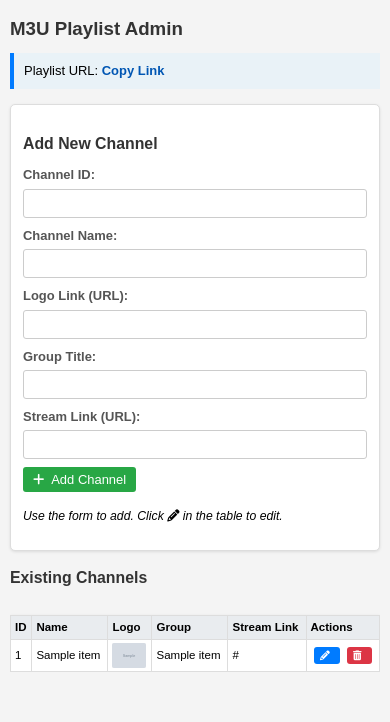
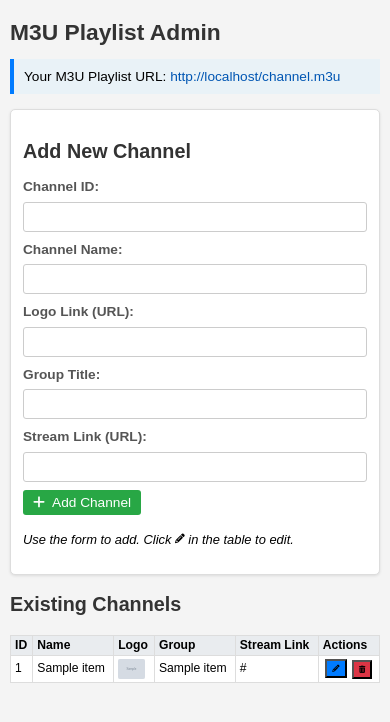
Before and after one commit to shahariarmahfuz/Live, a Flask app: page /admin1 in a window 390 px wide. Shown: the top 722 px of the page. Run offline with Flask 3, Linux system fonts and the light colour scheme; grey boxes marked "Sample" are stand-in pictures; a database or web service that is not in the repository returns one stand-in record (values such as "Sample title"); data that the repository does not hold is empty.

Commit message:
Update admin.html

```diff
--- a/templates/admin.html
+++ b/templates/admin.html
@@ -8,149 +8,78 @@
     <style>
         body {
             font-family: sans-serif;
-            margin: 10px; /* Margin কমানো হলো */
-            line-height: 1.5; /* Line height সামান্য কমানো হলো */
-            font-size: 0.95em; /* Base font size কমানো হলো */
+            margin: 10px;
+            line-height: 1.5;
+            font-size: 0.95em; /* Base font size for form area */
             max-width: 100%;
             overflow-x: hidden;
-            background-color: #f4f4f4; /* হালকা ব্যাকগ্রাউন্ড */
+            background-color: #f4f4f4;
         }
         h1, h2 {
             color: #333;
             margin-top: 15px;
             margin-bottom: 10px;
-            font-size: 1.5em; /* হেডিং সাইজ */
+            font-size: 1.5em;
         }
         h2 {
             font-size: 1.3em;
         }
 
+        /* --- Form Styles (Mostly Unchanged) --- */
         form#channel-form {
             margin-bottom: 15px;
-            padding: 12px; /* Padding কমানো হলো */
+            padding: 12px;
             border: 1px solid #ddd;
             border-radius: 5px;
-            background-color: #fff; /* সাদা ব্যাকগ্রাউন্ড */
+            background-color: #fff;
             box-sizing: border-box;
-            box-shadow: 0 1px 3px rgba(0,0,0,0.1); /* হালকা শ্যাডো */
+            box-shadow: 0 1px 3px rgba(0,0,0,0.1);
         }
-        label {
+        form#channel-form label {
             display: block;
-            margin-bottom: 4px; /* Margin কমানো হলো */
+            margin-bottom: 4px;
             font-weight: bold;
             color: #555;
-            font-size: 0.9em; /* লেবেলের ফন্ট সাইজ */
+            font-size: 0.9em;
         }
-        input[type="text"] {
+        form#channel-form input[type="text"] {
             width: 100%;
-            padding: 6px 8px; /* Padding কমানো হলো */
-            margin-bottom: 8px; /* Margin কমানো হলো */
+            padding: 6px 8px;
+            margin-bottom: 8px;
             border: 1px solid #ccc;
-            border-radius: 3px; /* বর্ডার রেডিয়াস */
-            font-size: 0.95em; /* ইনপুট ফন্ট সাইজ */
+            border-radius: 3px;
+            font-size: 0.95em;
             box-sizing: border-box;
         }
-        input[type="text"]:focus {
+        form#channel-form input[type="text"]:focus {
             border-color: #007bff;
             outline: none;
-            box-shadow: 0 0 0 2px rgba(0, 123, 255, 0.25); /* ফোকাস শ্যাডো */
+            box-shadow: 0 0 0 2px rgba(0, 123, 255, 0.25);
         }
-
-        /* --- Button Styles --- */
-        button {
-            padding: 5px 10px; /* Padding কমানো হলো */
+        form#channel-form button {
+            padding: 5px 10px;
             color: white;
             border: none;
             border-radius: 3px;
             cursor: pointer;
-            font-size: 0.9em; /* বাটনের ফন্ট সাইজ */
+            font-size: 0.9em;
             margin-right: 5px;
             margin-bottom: 5px;
-            vertical-align: middle; /* আইকন ও টেক্সট অ্যালাইনমেন্ট */
-            transition: background-color 0.2s ease; /* স্মুথ ট্রানজিশন */
+            vertical-align: middle;
+            transition: background-color 0.2s ease;
         }
-        button i {
-            margin-right: 4px; /* আইকন ও টেক্সটের মধ্যে স্পেস */
+        form#channel-form button i {
+            margin-right: 4px;
         }
-        button:hover {
+        form#channel-form button:hover {
             opacity: 0.85;
         }
+        #submit-button { background-color: #28a745; }
+        #submit-button.update-mode { background-color: #007bff; }
+        #cancel-edit-button { background-color: #ffc107; color: #333; display: none; }
+        #cancel-edit-button:hover { background-color: #e0a800; }
 
-        #submit-button {
-            background-color: #28a745; /* সবুজ অ্যাড বাটন */
-        }
-        #submit-button.update-mode {
-             background-color: #007bff; /* নীল আপডেট বাটন */
-        }
-         #cancel-edit-button {
-            background-color: #ffc107; /* হলুদ ক্যানসেল বাটন */
-            color: #333; /* ডার্ক টেক্সট */
-            display: none;
-         }
-         #cancel-edit-button:hover {
-            background-color: #e0a800;
-         }
-
-         /* --- Table Styles --- */
-        table {
-            width: 100%;
-            border-collapse: collapse;
-            margin-top: 15px;
-            font-size: 0.85em; /* টেবিলের ফন্ট সাইজ কমানো হলো */
-            background-color: #fff;
-            box-shadow: 0 1px 3px rgba(0,0,0,0.1);
-        }
-        th, td {
-            border: 1px solid #ddd;
-            padding: 4px 6px; /* সেলের প্যাডিং কমানো হলো */
-            text-align: left;
-            word-break: break-word;
-            vertical-align: middle; /* কনটেন্ট ভার্টিক্যালি মিডল */
-        }
-        th {
-            background-color: #e9ecef; /* হালকা হেডার ব্যাকগ্রাউন্ড */
-            font-weight: 600; /* সেমি-বোল্ড */
-            white-space: nowrap; /* হেডার যেন র‍্যাপ না হয় */
-        }
-        tr:nth-child(even) {
-            background-color: #f8f9fa; /* হালকা স্ট্রাইপ */
-        }
-         tr.editing { /* এডিট করার সময় রো হাইলাইট (Optional) */
-             background-color: #cfe2ff;
-         }
-
-        .actions {
-            white-space: nowrap;
-            text-align: center; /* অ্যাকশন বাটন সেন্টারে */
-        }
-        .actions button {
-            padding: 4px 8px; /* অ্যাকশন বাটনের প্যাডিং */
-            font-size: 0.9em; /* অ্যাকশন বাটনের আইকন সাইজ */
-            margin: 2px;
-            display: inline-block; /* বাটন পাশাপাশি */
-        }
-        .edit-button-js {
-            background-color: #007bff; /* নীল এডিট */
-        }
-        .delete-button {
-            background-color: #dc3545; /* লাল ডিলিট */
-        }
-        .delete-form {
-            display: inline-block;
-            margin: 0;
-            padding: 0;
-            vertical-align: middle;
-        }
-
-        .error-message {
-            color: #721c24;
-            background-color: #f8d7da;
-            border: 1px solid #f5c6cb;
-            padding: 8px 10px; /* Padding কমানো হলো */
-            border-radius: 3px;
-            margin-bottom: 10px;
-            font-size: 0.9em;
-        }
+        /* --- M3U Link Style --- */
         .m3u-link {
             margin-top: 10px;
             margin-bottom: 15px;
@@ -158,58 +87,126 @@
             background-color: #e9f2f7;
             padding: 8px 10px;
             border-left: 4px solid #007bff;
-            word-break: break-all;
+            word-break: break-all; /* URL যেন ভেঙ্গে পরের লাইনে যায় */
+            line-height: 1.4; /* URL লম্বা হলে লাইন হাইট ঠিক রাখা */
         }
         .m3u-link a {
             color: #0056b3;
             text-decoration: none;
-            font-weight: bold;
+            /* font-weight: bold; */ /* বোল্ড বাদ দেওয়া হলো */
         }
         .m3u-link a:hover {
             text-decoration: underline;
         }
-        img {
-            max-height: 25px; /* Logo height কমানো হলো */
-            max-width: 100%;
+
+        /* --- Table Styles (Made More Compact) --- */
+        .table-container { /* Wrapper div for overflow */
+             overflow-x: auto;
+             width: 100%;
+             margin-top: 15px;
+        }
+        table#channels-table {
+            width: 100%;
+            border-collapse: collapse;
+            font-size: 0.80em; /* টেবিলের ফন্ট সাইজ আরও কমানো হলো */
+            line-height: 1.3; /* টেবিলের লাইন হাইট কমানো হলো */
+            background-color: #fff;
+            box-shadow: 0 1px 3px rgba(0,0,0,0.1);
+        }
+        #channels-table th,
+        #channels-table td {
+            border: 1px solid #ddd;
+            padding: 2px 5px; /* সেলের প্যাডিং আরও কমানো হলো */
+            text-align: left;
+            word-break: break-word;
             vertical-align: middle;
-            background-color: #eee; /* যদি ইমেজ লোড না হয় */
+        }
+        #channels-table th {
+            background-color: #e9ecef;
+            font-weight: 600;
+            white-space: nowrap; /* হেডার যেন এক লাইনে থাকে */
+            padding: 3px 5px; /* হেডারের প্যাডিং সামান্য বেশি */
+        }
+        #channels-table tr:nth-child(even) {
+            background-color: #f8f9fa;
+        }
+         #channels-table tr.editing {
+             background-color: #cfe2ff;
+         }
+         #channels-table img {
+            max-height: 20px; /* Logo height আরও কমানো হলো */
+            max-width: 40px; /* Max width for logo */
+            vertical-align: middle;
+            background-color: #eee;
             border-radius: 2px;
+         }
+         /* Stream Link Column Width (Optional) */
+         /*
+         #channels-table th:nth-child(5),
+         #channels-table td:nth-child(5) {
+             min-width: 150px; // or some other value
+             max-width: 250px;
+             overflow: hidden;
+             text-overflow: ellipsis;
+             white-space: nowrap;
+         }
+         #channels-table td:nth-child(5) {
+             cursor: help; // Indicate full link is in title
+         }
+         */
+
+        /* --- Action Buttons in Table (Made More Compact) --- */
+        #channels-table .actions {
+            white-space: nowrap;
+            text-align: center;
+        }
+        #channels-table .actions button {
+            padding: 2px 6px; /* অ্যাকশন বাটনের প্যাডিং আরও কমানো */
+            font-size: 0.85em; /* অ্যাকশন বাটনের আইকন সাইজ আরও কমানো */
+            margin: 1px; /* Margin কমানো */
+            display: inline-block;
+        }
+        #channels-table .actions .edit-button-js { background-color: #007bff; }
+        #channels-table .actions .delete-button { background-color: #dc3545; }
+        #channels-table .actions .delete-form { display: inline-block; margin: 0; padding: 0; vertical-align: middle; }
+
+        /* --- Other Styles --- */
+        .error-message {
+            color: #721c24;
+            background-color: #f8d7da;
+            border: 1px solid #f5c6cb;
+            padding: 8px 10px;
+            border-radius: 3px;
+            margin-bottom: 10px;
+            font-size: 0.9em;
         }
         input[readonly] {
-            background-color: #e9ecef; /* Readonly background */
+            background-color: #e9ecef;
             cursor: not-allowed;
         }
 
-        /* --- Responsive Styles --- */
+        /* --- Responsive Styles (Adjusted for smaller table font) --- */
         @media (max-width: 768px) {
-             body { font-size: 0.9em; } /* ছোট স্ক্রিনে ফন্ট আরও ছোট */
-             h1 { font-size: 1.3em; }
-             h2 { font-size: 1.1em; }
-             table { font-size: 0.8em; } /* টেবিল ফন্ট আরও ছোট */
-             th, td { padding: 3px 4px; } /* টেবিল প্যাডিং আরও কম */
-             .actions button { padding: 3px 6px; font-size: 0.85em; }
+             /* Form font size remains larger */
+             .table-container table { font-size: 0.75em; } /* টেবিল ফন্ট আরও ছোট */
+             #channels-table th, #channels-table td { padding: 2px 4px; }
+             #channels-table .actions button { padding: 2px 5px; font-size: 0.8em; }
         }
-
         @media (max-width: 600px) {
-            .actions {
-                /* বাটনগুলো নিচে নিচে দেখানোর প্রয়োজন নাও হতে পারে যদি আইকন ছোট হয় */
-                 /* display: flex; */
-                 /* flex-direction: column; */
-            }
-            .actions button {
-                 /* width: 100%; Ensure enough width */
-                 /* margin: 2px 0; */
-            }
-            /* Optional: Hide less important columns on very small screens */
-            /* th:nth-child(3), td:nth-child(3) { display: none; } /* Hide Logo */
-            /* th:nth-child(4), td:nth-child(4) { display: none; } /* Hide Group */
+             /* Optional: Hide less important columns */
+             /*
+             #channels-table th:nth-child(3), #channels-table td:nth-child(3) { display: none; } // Hide Logo
+             #channels-table th:nth-child(4), #channels-table td:nth-child(4) { display: none; } // Hide Group
+             */
         }
     </style>
 </head>
 <body>
     <h1>M3U Playlist Admin</h1>
 
-    <div class="m3u-link">Playlist URL: <a href="{{ url_for('generate_m3u_playlist', _external=True) }}" target="_blank">Copy Link</a></div>
+    <div class="m3u-link">
+        Your M3U Playlist URL: <a href="{{ url_for('generate_m3u_playlist', _external=True) }}" target="_blank">{{ url_for('generate_m3u_playlist', _external=True) }}</a>
+    </div>
 
     {% if error %}
         <div class="error-message"><i class="fa-solid fa-circle-exclamation"></i> {{ error }}</div>
@@ -241,12 +238,12 @@
             <i class="fa-solid fa-ban"></i> <span class="button-text">Cancel</span>
         </button>
 
-        <p style="font-size: 0.85em; margin-top: 10px;"><em>Use the form to add. Click <i class="fa-solid fa-pencil"></i> in the table to edit.</em></p>
+        <p style="font-size: 0.85em; margin-top: 10px;"><em>Use the form to add. Click <i class="fa-solid fa-pencil fa-xs"></i> in the table to edit.</em></p>
     </form>
 
     <h2>Existing Channels</h2>
     {% if channels %}
-        <div style="overflow-x: auto; width: 100%;">
+        <div class="table-container">
             <table id="channels-table">
                 <thead>
                     <tr>
@@ -273,16 +270,13 @@
                                 {% endif %}
                             </td>
                             <td>{{ channel.group_title }}</td>
-                            <td title="{{ channel.stream_link }}">{{ (channel.stream_link[:25] + '...') if channel.stream_link|length > 25 else channel.stream_link }}</td>
+                            <td title="{{ channel.stream_link }}">{{ (channel.stream_link[:20] + '...') if channel.stream_link|length > 20 else channel.stream_link }}</td>
                             <td class="actions">
                                 <button type="button" class="edit-button-js" title="Edit Channel '{{ channel.name | escape }}'">
-                                    <i class="fa-solid fa-pencil"></i>
-                                </button>
-
+                                    <i class="fa-solid fa-pencil fa-xs"></i> </button>
                                 <form class="delete-form" method="POST" action="{{ url_for('delete_m3u_channel', channel_id=channel.channel_id) }}" onsubmit="return confirm('Are you sure you want to delete channel \'{{ channel.name | escape }}\' ({{ channel.channel_id }})?');">
                                     <button type="submit" class="delete-button" title="Delete Channel '{{ channel.name | escape }}'">
-                                        <i class="fa-solid fa-trash-can"></i>
-                                    </button>
+                                        <i class="fa-solid fa-trash-can fa-xs"></i> </button>
                                 </form>
                             </td>
                         </tr>
@@ -296,6 +290,7 @@
 
     <script>
         // --- আগের জাভাস্ক্রিপ্ট কোড এখানে থাকবে ---
+        // (No changes needed in JS for these specific requests)
         const channelForm = document.getElementById('channel-form');
         const formTitle = document.getElementById('form-title');
         const channelIdInput = document.getElementById('channel_id');
@@ -307,17 +302,16 @@
         const submitButton = document.getElementById('submit-button');
         const cancelEditButton = document.getElementById('cancel-edit-button');
         const channelsTable = document.getElementById('channels-table');
-        const submitButtonTextSpan = submitButton.querySelector('.button-text'); // টেক্সট পরিবর্তনের জন্য স্প্যান ধরা
-        const submitButtonIcon = submitButton.querySelector('i'); // আইকন পরিবর্তনের জন্য আইকন ধরা
+        const submitButtonTextSpan = submitButton.querySelector('.button-text');
+        const submitButtonIcon = submitButton.querySelector('i');
 
         function resetFormToAddMode() {
             channelForm.reset();
             channelIdInput.readOnly = false;
             isEditInput.value = 'false';
-            // বাটনের টেক্সট, আইকন ও টাইটেল অ্যাড মোডে পরিবর্তন
             if (submitButtonTextSpan) submitButtonTextSpan.textContent = 'Add Channel';
             submitButton.title = 'Add New Channel';
-            if (submitButtonIcon) submitButtonIcon.className = 'fa-solid fa-plus'; // অ্যাড আইকন
+            if (submitButtonIcon) submitButtonIcon.className = 'fa-solid fa-plus';
             submitButton.classList.remove('update-mode');
             formTitle.textContent = 'Add New Channel';
             cancelEditButton.style.display = 'none';
@@ -330,7 +324,7 @@
 
         if (channelsTable) {
             channelsTable.addEventListener('click', function(event) {
-                const editButton = event.target.closest('.edit-button-js'); // বাটন বা তার আইকনে ক্লিক ধরবে
+                const editButton = event.target.closest('.edit-button-js');
 
                 if (editButton) {
                     const row = editButton.closest('tr');
@@ -339,7 +333,7 @@
                      if (currentlyEditingRow && currentlyEditingRow !== row) {
                          currentlyEditingRow.classList.remove('editing');
                      }
-                     row.classList.add('editing'); // হাইলাইট
+                     row.classList.add('editing');
 
                     const id = row.dataset.id;
                     const name = row.dataset.name;
@@ -356,25 +350,21 @@
                     channelIdInput.readOnly = true;
                     isEditInput.value = 'true';
 
-                    // বাটনের টেক্সট, আইকন ও টাইটেল আপডেট মোডে পরিবর্তন
                     if (submitButtonTextSpan) submitButtonTextSpan.textContent = 'Update Channel';
                     submitButton.title = 'Update Channel';
-                     if (submitButtonIcon) submitButtonIcon.className = 'fa-solid fa-save'; // আপডেট/সেভ আইকন
+                     if (submitButtonIcon) submitButtonIcon.className = 'fa-solid fa-save';
                     submitButton.classList.add('update-mode');
 
                     formTitle.textContent = 'Edit Channel';
                     cancelEditButton.style.display = 'inline-block';
 
-                    channelForm.scrollIntoView({ behavior: 'smooth', block: 'start' }); // ফর্মের শুরুতে স্ক্রল
+                    channelForm.scrollIntoView({ behavior: 'smooth', block: 'start' });
                 }
             });
         }
 
         cancelEditButton.addEventListener('click', resetFormToAddMode);
 
-        // Initialize form in add mode on page load
-        // resetFormToAddMode(); // uncomment if needed, e.g., after server-side validation failure retains old state
-
     </script>
 
 </body>
```
